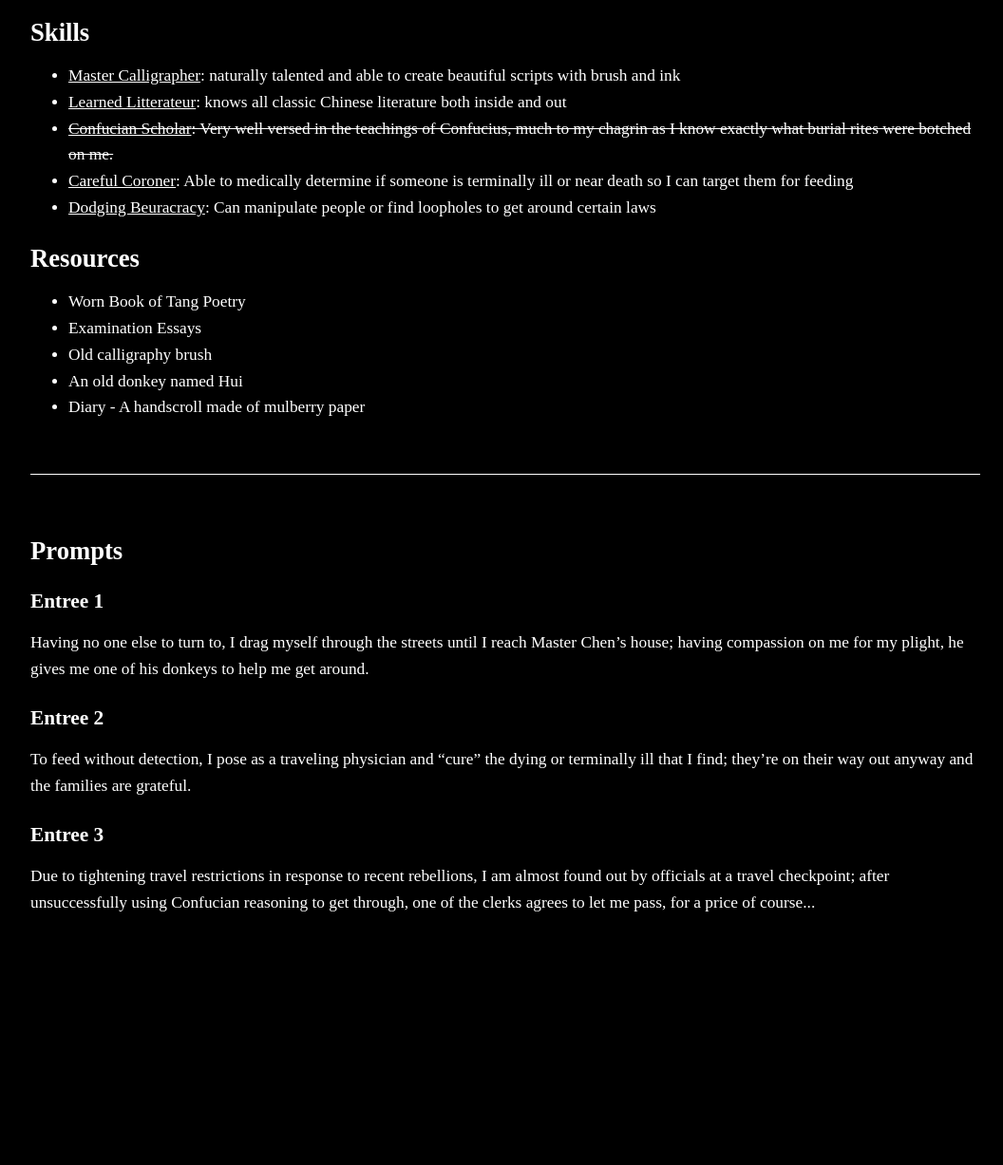
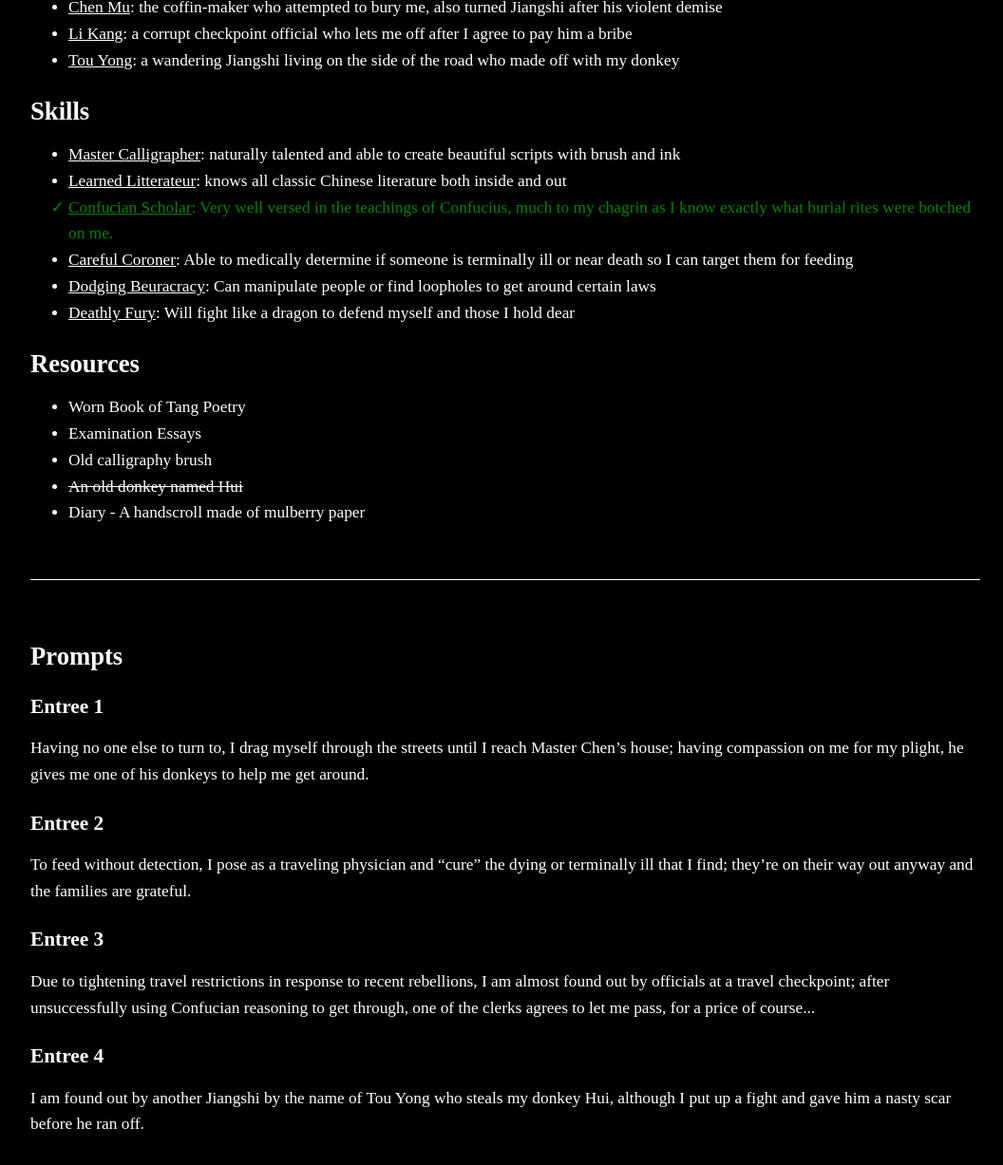
Before and after one commit to Alditrus/a-thousand-year-old-vampire, a plain HTML site: page index.html in a window 1280 px wide. Shown: the part 1923-3150 px from the top of the page at 95% size, without its empty margins (108-1164 px from the left). Before the commit the page ends 2927 px from the top, so only its background shows below. Drawn offline with Linux system fonts and the light colour scheme; a web font is replaced by a local one.

Commit message:
Entree 4

```diff
--- a/index.html
+++ b/index.html
@@ -47,6 +47,7 @@
             <h3>Memory 5</h3>
                 <ul>
                     <li>Due to tightening travel restrictions in response to recent rebellions, I am almost found out by officials at a travel checkpoint; after unsuccessfully using Confucian reasoning to get through, one of the clerks agrees to let me pass, for a price of course...</li>
+                    <li>I am found out by another Jiangshi by the name of Tou Yong who steals my donkey Hui, although I put up a fight and gave him a nasty scar before he ran off.</li>
                 </ul>
         <h2>Diary</h2>
             <h3>Memory 1</h3>
@@ -62,21 +63,23 @@
                 <li><span class="list-title">Li Cheng</span>: the merchant's son and my appointed pupil, rather dull-witted</li>
                 <li><span class="list-title">Chen Mu</span>: the coffin-maker who attempted to bury me, also turned Jiangshi after his violent demise</li>
                 <li><span class="list-title">Li Kang</span>: a corrupt checkpoint official who lets me off after I agree to pay him a bribe</li>
+                <li><span class="list-title">Tou Yong</span>: a wandering Jiangshi living on the side of the road who made off with my donkey</li>
             </ul>
         <h2>Skills</h2>
             <ul>
                 <li><span class="list-title">Master Calligrapher</span>: naturally talented and able to create beautiful scripts with brush and ink</li>
                 <li><span class="list-title">Learned Litterateur</span>: knows all classic Chinese literature both inside and out</li>
-                <li><s><span class="list-title">Confucian Scholar</span>: Very well versed in the teachings of Confucius, much to my chagrin as I know exactly what burial rites were botched on me.</s></li>
+                <li style="list-style-type: '✓ '; color: green;"><span class="list-title">Confucian Scholar</span>: Very well versed in the teachings of Confucius, much to my chagrin as I know exactly what burial rites were botched on me.</li>
                 <li><span class="list-title">Careful Coroner</span>: Able to medically determine if someone is terminally ill or near death so I can target them for feeding</li>
                 <li><span class="list-title">Dodging Beuracracy</span>: Can manipulate people or find loopholes to get around certain laws</li>
+                <li><span class="list-title">Deathly Fury</span>: Will fight like a dragon to defend myself and those I hold dear</li>
             </ul>
         <h2>Resources</h2>
             <ul>
                 <li>Worn Book of Tang Poetry</li>
                 <li>Examination Essays</li>
                 <li>Old calligraphy brush</li>
-                <li>An old donkey named Hui</li>
+                <li><s>An old donkey named Hui</s></li>
                 <li>Diary - A handscroll made of mulberry paper</li>
             </ul>
     </div>
@@ -91,6 +94,8 @@
                 <p>To feed without detection, I pose as a traveling physician and “cure” the dying or terminally ill that I find; they’re on their way out anyway and the families are grateful.</p>
             <h3>Entree 3</h3>
                 <p>Due to tightening travel restrictions in response to recent rebellions, I am almost found out by officials at a travel checkpoint; after unsuccessfully using Confucian reasoning to get through, one of the clerks agrees to let me pass, for a price of course...</p>
+            <h3>Entree 4</h3>
+                <p>I am found out by another Jiangshi by the name of Tou Yong who steals my donkey Hui, although I put up a fight and gave him a nasty scar before he ran off.</p>
     </div>
 
 </body>
```
